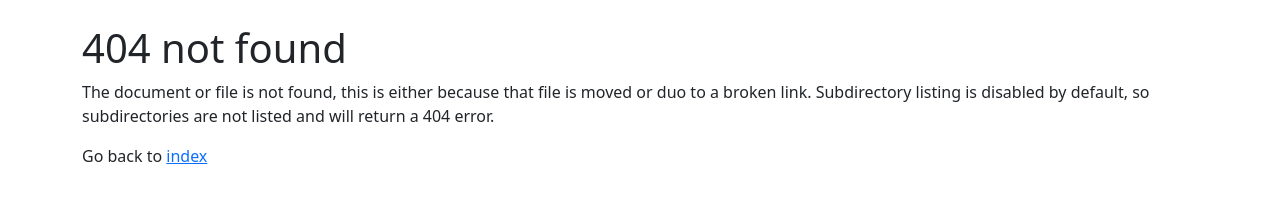
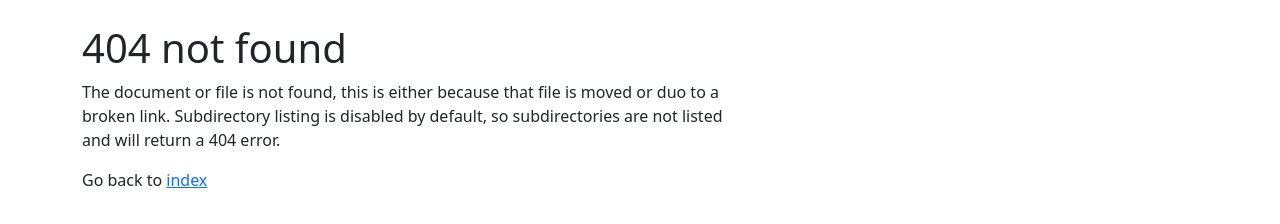
Before and after one commit to Remzi1993/storage.remzi.info, a plain HTML site: page public/404.html in a window 1280 px wide. Drawn offline with Linux system fonts and the light colour scheme.

Commit message:
Updated 404 page

```diff
--- a/public/404.html
+++ b/public/404.html
@@ -17,15 +17,21 @@
 <body>
 <main class="py-4">
     <div class="container">
+        <div class="row">
+            <div class="col-12 col-lg-9 col-xl-7">
                 <h1>404 not found</h1>
                 <p>
-            The document or file is not found, this is either because that file is moved or duo to a broken link.
-            Subdirectory listing is disabled by default, so subdirectories are not listed and will return a 404 error.
+                    The document or file is not found,
+                    this is either because that file is moved or duo to a broken link.
+                    Subdirectory listing is disabled by default,
+                    so subdirectories are not listed and will return a 404 error.
                 </p>
                 <p>
                     Go back to <a href="/">index</a>
                 </p>
             </div>
+        </div>
+    </div>
 </main>
 </body>
 </html>
```
Also changed, not shown: public/index.html (+9 -5 lines). Lines whose indentation alone changed are shown as unchanged.
